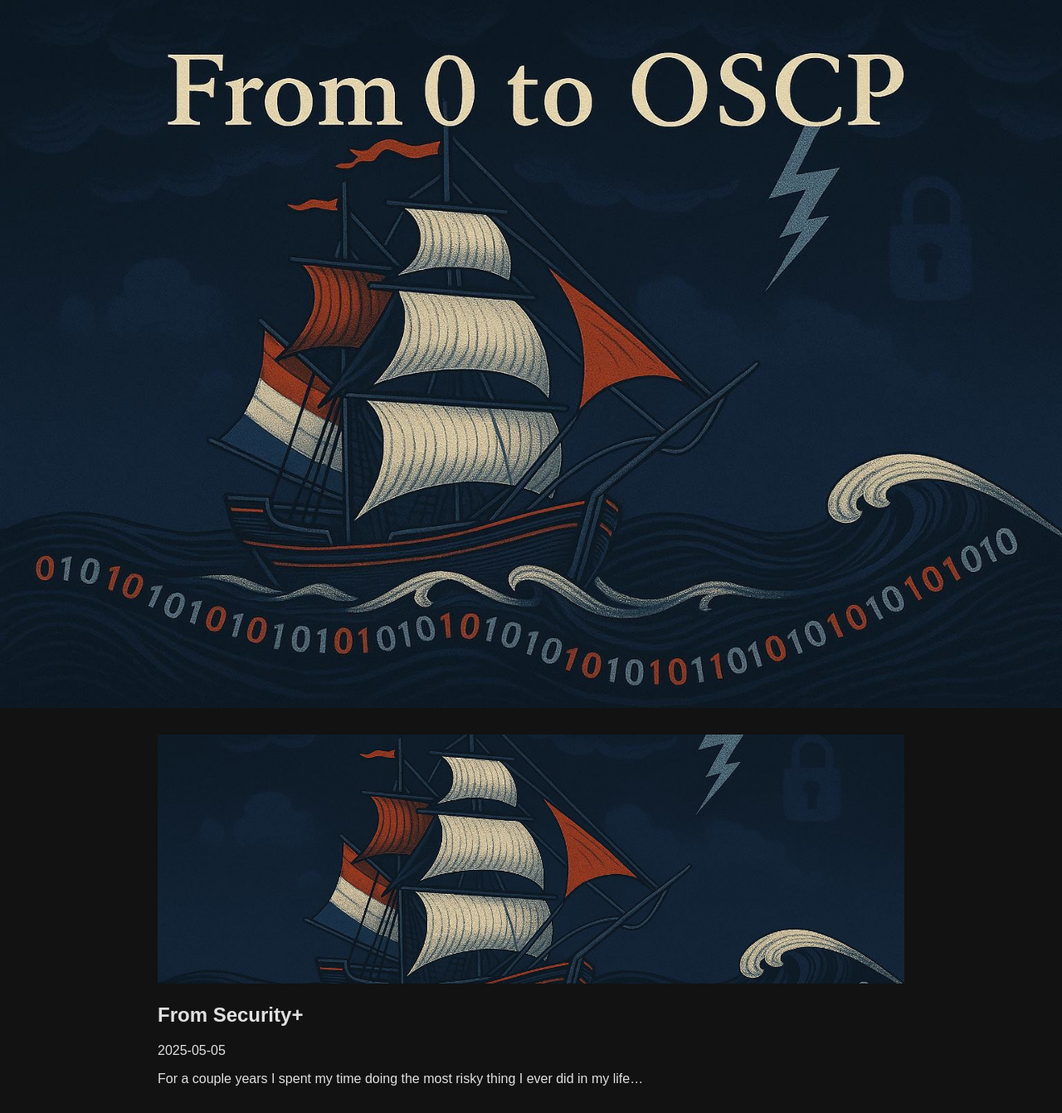
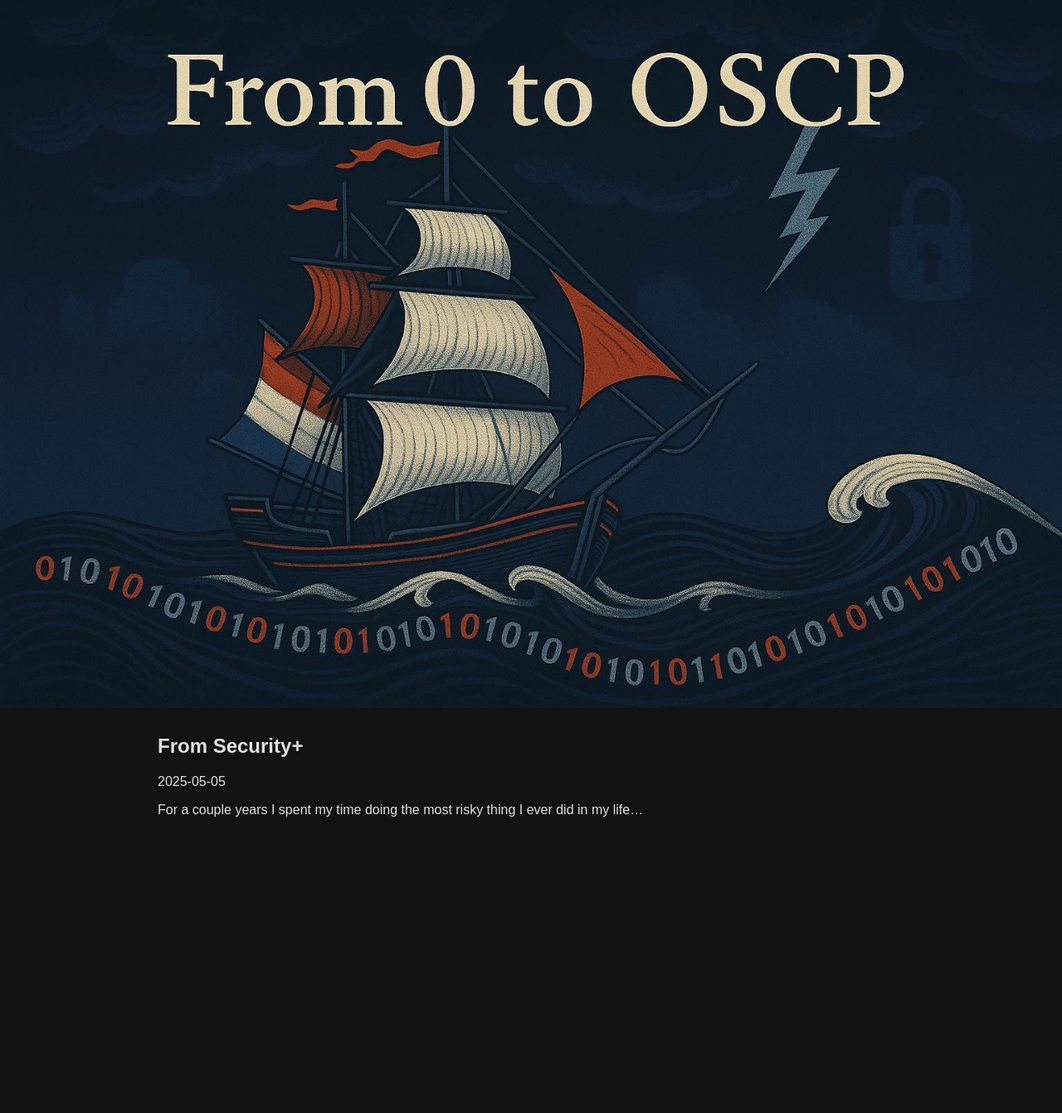
Before and after one commit to Martinsecc/martinsecc.github.io, a Jekyll site: the page built from _posts/2025-05-05-fromsecurity.md, in a window 1280 px wide. Shown: the whole page at 83% size. Built offline with Jekyll 4.4.1, drawn with Linux system fonts in a browser that asks for light colours; after the commit the page ends 1017 px from its top, so only the background shows below that.

Commit message:
Delete double header

```diff
--- a/_layouts/post.html
+++ b/_layouts/post.html
@@ -1,9 +1,7 @@
 ---
 layout: default
 ---
-<a href="{{ site.baseurl }}/">
-  <img src="{{ site.baseurl }}/assets/images/header.jpg" alt="Home" style="width: 100%; max-height: 300px; object-fit: cover;" />
-</a>
+
 <article class="post">
   <header class="post-header">
     <h1 class="post-title">{{ page.title }}</h1>
```
